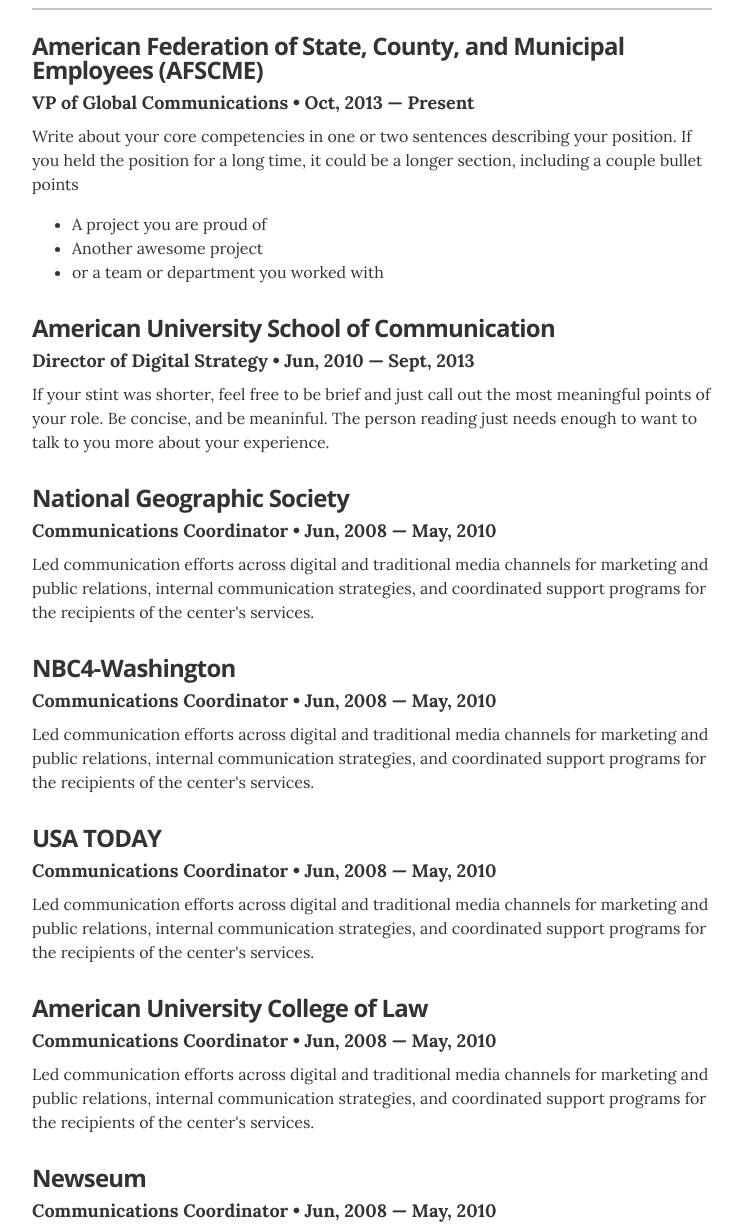
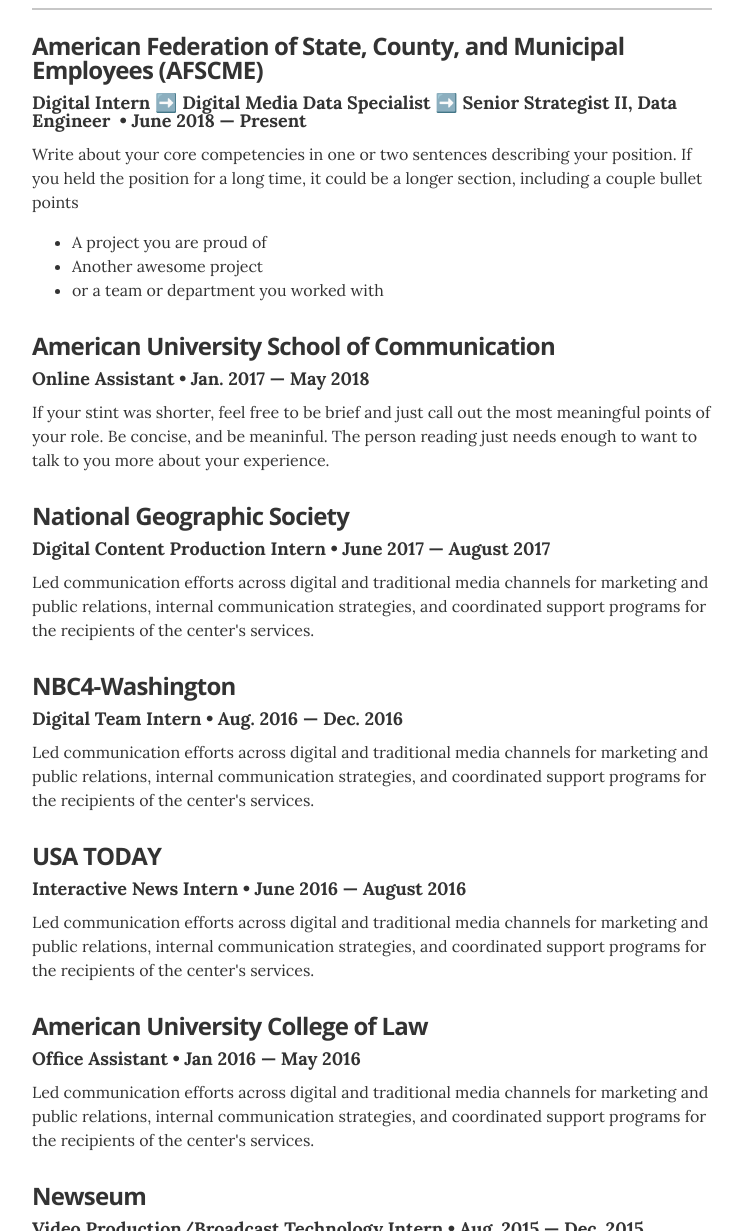
Before and after one commit to oneyanshi/oneyanshi.github.io, a Jekyll site: the page built from index.html, in a window 1280 px wide and 1400 px high, scrolled down 376 px. Shown: the part 169-1400 px from the top of the window, without its empty margins (268-1011 px from the left). Built offline with Jekyll 4.4.1, drawn with Linux system fonts in a browser that asks for light colours; some of the changed text lies outside the part shown.

Commit message:
update experience

```diff
--- a/_data/experience.yml
+++ b/_data/experience.yml
@@ -1,43 +1,42 @@
 # Jobs
-# VP of Global Communications
+# AFSCME
 - company: American Federation of State, County, and Municipal Employees (AFSCME)
-  position: VP of Global Communications
-  duration: Oct, 2013 &mdash; Present
+  position: Digital Intern ➡️ Digital Media Data Specialist ➡️ Senior Strategist II, Data Engineer ️️
+  duration: June 2018 &mdash; Present
   summary: Write about your core competencies in one or two sentences describing your position. If you held the position for a long time, it could be a longer section, including a couple bullet points	<ul class="resume-item-list"><li>A project you are proud of</li><li>Another awesome project</li><li>or a team or department you worked with</li></ul>
 
-# Director of Digital Stratgy
+# AU SOC
 - company: American University School of Communication
-  position: Director of Digital Strategy
-  duration:  Jun, 2010 &mdash; Sept, 2013
+  position: Online Assistant
+  duration:  Jan. 2017 &mdash; May 2018
   summary: If your stint was shorter, feel free to be brief and just call out the most meaningful points of your role. Be concise, and be meaninful. The person reading just needs enough to want to talk to you more about your experience.
 
-
-# Communications Coordinator
+# NatGeo Society
 - company: National Geographic Society
-  position: Communications Coordinator
-  duration:   Jun, 2008  &mdash; May, 2010
+  position: Digital Content Production Intern
+  duration:   June 2017  &mdash; August 2017
   summary: Led communication efforts across digital and traditional media channels for marketing and public relations, internal communication strategies, and coordinated support programs for the recipients of the center's services.
 
-# Communications Coordinator
+# NBC4
 - company: NBC4-Washington
-  position: Communications Coordinator
-  duration:   Jun, 2008  &mdash; May, 2010
+  position: Digital Team Intern
+  duration:   Aug. 2016  &mdash; Dec. 2016
   summary: Led communication efforts across digital and traditional media channels for marketing and public relations, internal communication strategies, and coordinated support programs for the recipients of the center's services.
 
-# Communications Coordinator
+# USATODAY
 - company: USA TODAY
-  position: Communications Coordinator
-  duration:   Jun, 2008  &mdash; May, 2010
+  position: Interactive News Intern
+  duration:   June 2016  &mdash; August 2016
   summary: Led communication efforts across digital and traditional media channels for marketing and public relations, internal communication strategies, and coordinated support programs for the recipients of the center's services.
 
-# Communications Coordinator
+# AU College of Law
 - company: American University College of Law
-  position: Communications Coordinator
-  duration:   Jun, 2008  &mdash; May, 2010
+  position: Office Assistant
+  duration:   Jan 2016  &mdash; May 2016
   summary: Led communication efforts across digital and traditional media channels for marketing and public relations, internal communication strategies, and coordinated support programs for the recipients of the center's services.
 
-# Communications Coordinator
+# Newseum
 - company: Newseum
-  position: Communications Coordinator
-  duration:   Jun, 2008  &mdash; May, 2010
+  position: Video Production/Broadcast Technology Intern
+  duration:   Aug. 2015  &mdash; Dec. 2015
   summary: Led communication efforts across digital and traditional media channels for marketing and public relations, internal communication strategies, and coordinated support programs for the recipients of the center's services.
```
